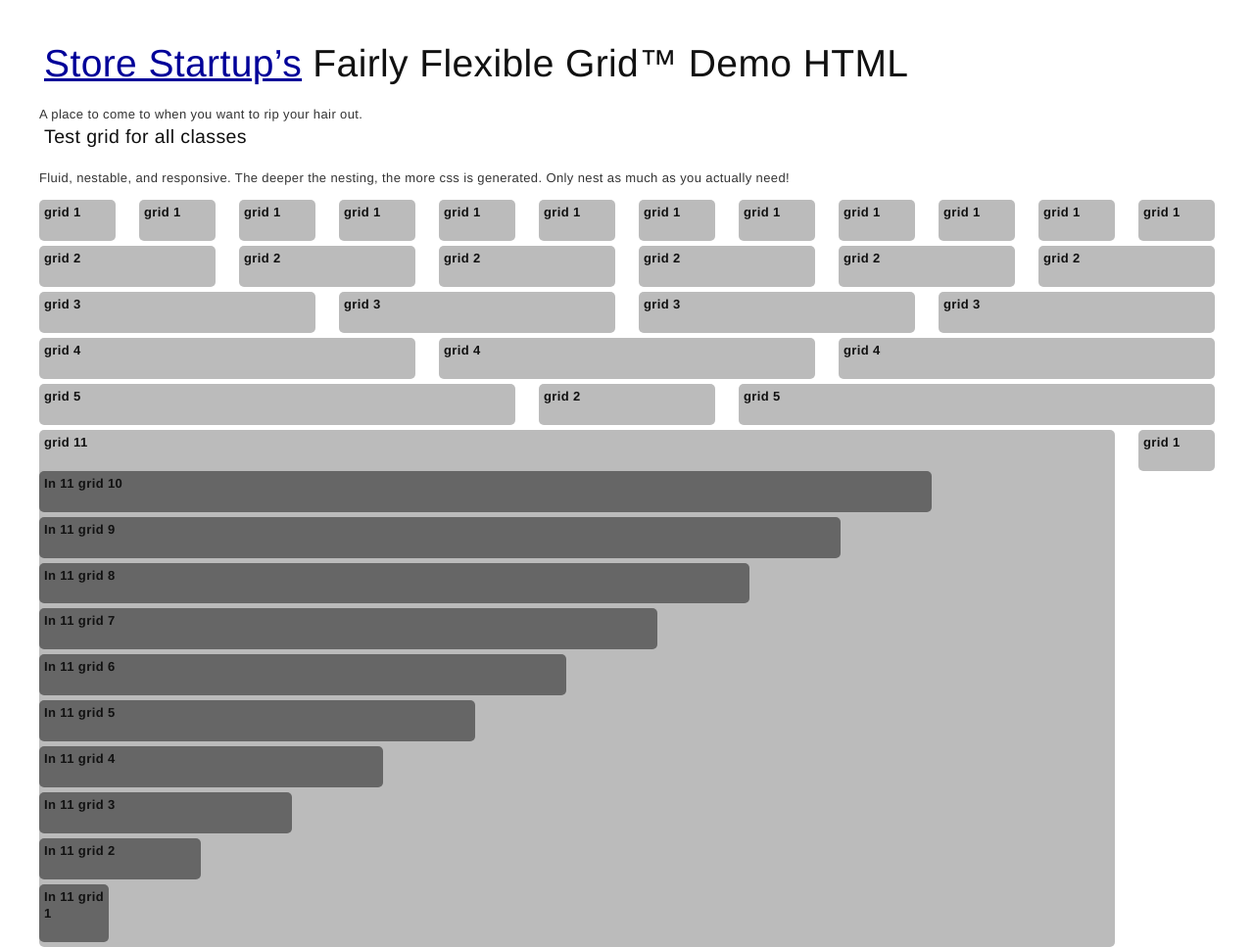
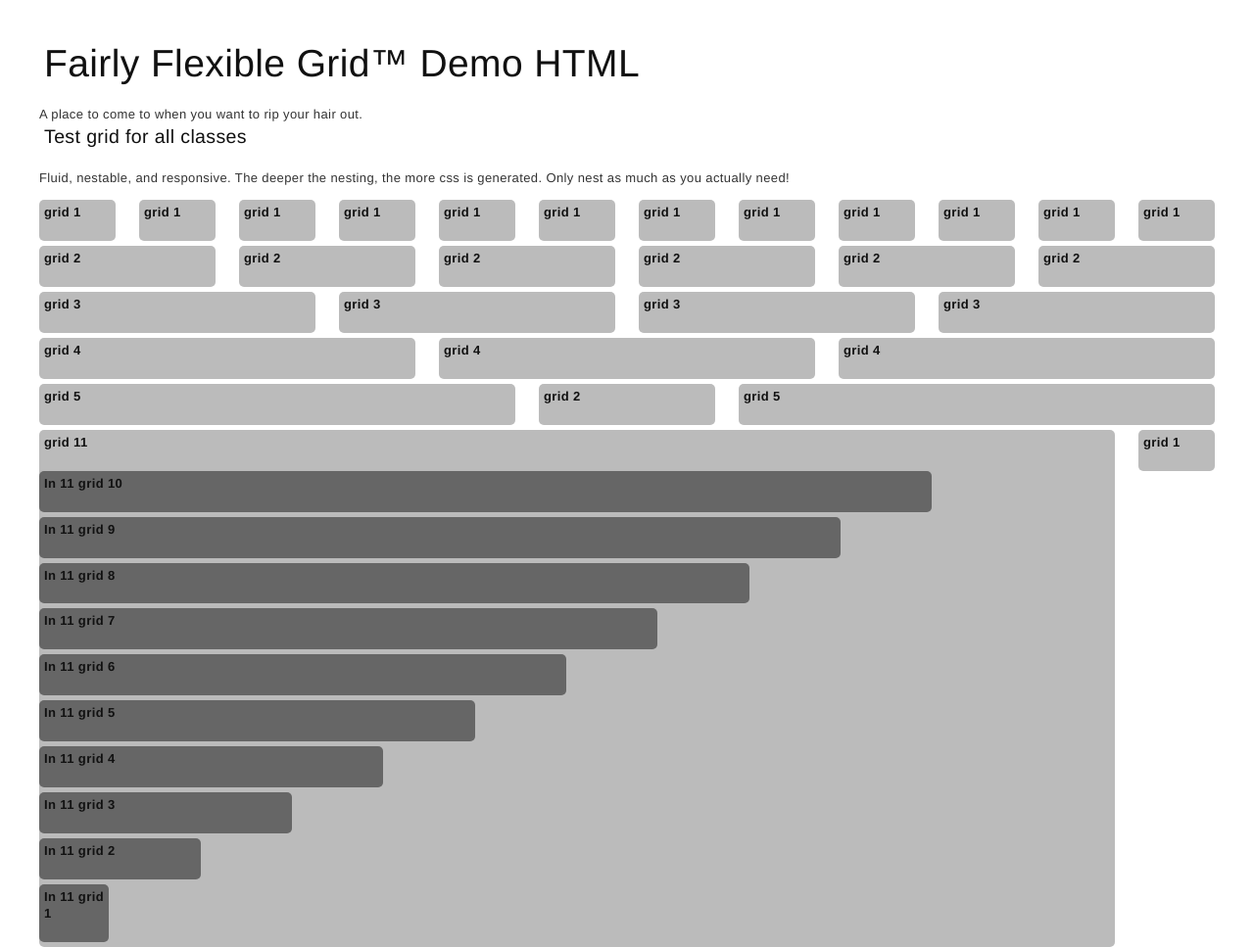
Before and after one commit to jaredfager/ffGrid, a plain HTML site: page index.html in a window 1280 px wide. Shown: the top 967 px of the page at 98% size. Drawn offline with nearby package versions, Linux system fonts and the light colour scheme.

Commit message:
Removed some stuff that wasn't needed anymore.

```diff
--- a/index.html
+++ b/index.html
@@ -25,7 +25,7 @@
   <div class="container">
     <header>
 
-    	  <h1><a href="http://storestartup.com/">Store Startup&rsquo;s</a> Fairly Flexible Grid&trade; Demo HTML</h1>
+    	  <h1>Fairly Flexible Grid&trade; Demo HTML</h1>
     	  <small>A place to come to when you want to rip your hair out.</small>
     	  <h3>Test grid for all classes</h3>
 
```
Also changed, not shown: index_nojs.html (+1 -1 lines).
